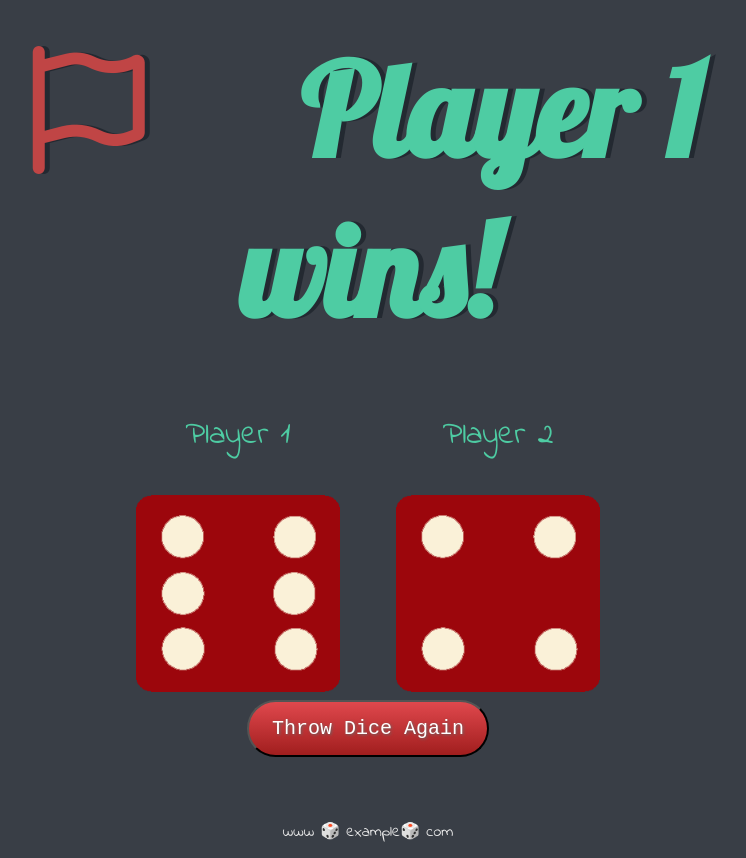
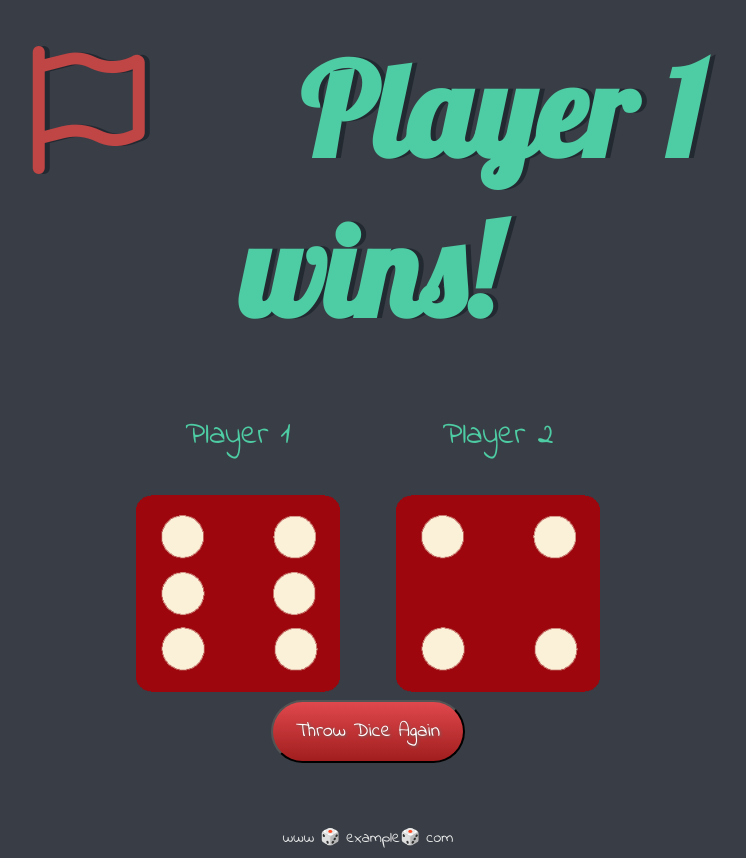
Before and after one commit to grapeJUICE1/Dice-Game, a plain HTML site: page index.html in a window 1280 px wide. Shown: the whole page, without its empty margins (272-1018 px from the left). Drawn offline with Linux system fonts and the light colour scheme.

Commit message:
Update styles.css

```diff
--- a/styles.css
+++ b/styles.css
@@ -54,7 +54,7 @@ footer {
   -moz-border-radius: 41;
   border-radius: 41px;
   text-shadow: 1px 1px 3px #666666;
-  font-family: Courier New;
+  font-family: 'Indie Flower', cursive;;
   color: #ffffff;
   font-size: 20px;
   padding: 15px 23px 15px 23px;
```
